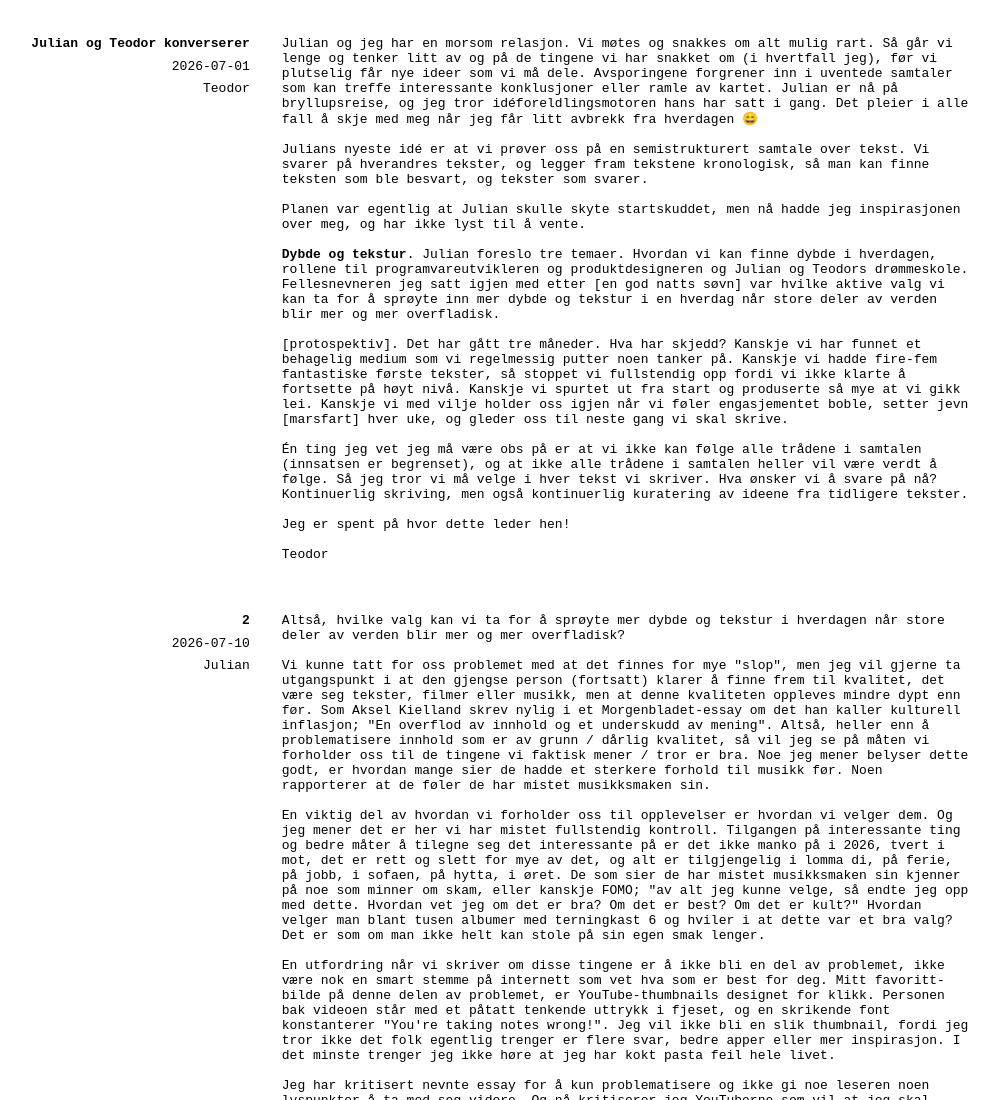
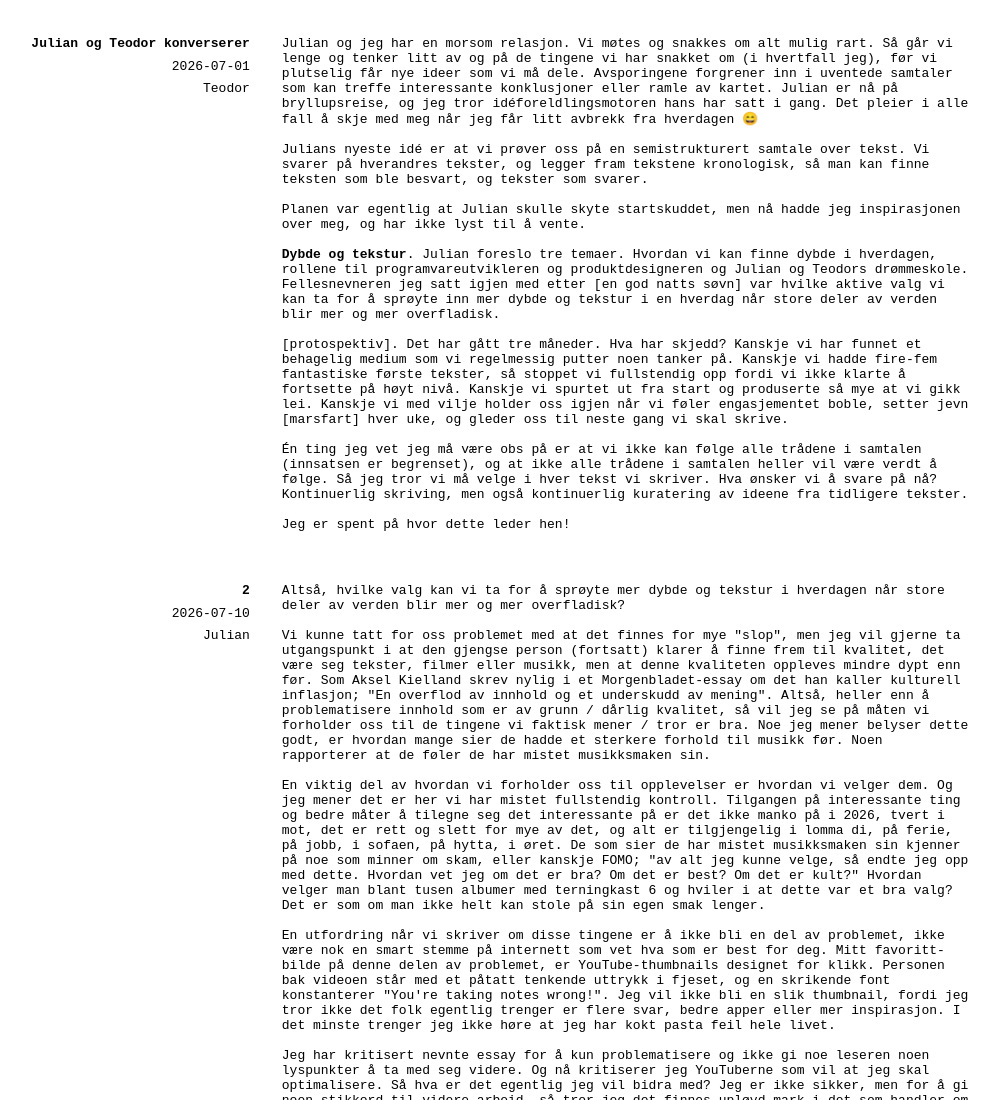
Before and after one commit to teodorlu/2.teod.eu, a plain HTML site: page jtk/index.html in a window 1280 px wide. Shown: the top 1100 px of the page, without its empty margins (178-1177 px from the left). Drawn offline with Linux system fonts and the light colour scheme.

Commit message:
jtk 01: kutt duplikat signatur

```diff
--- a/jtk/index.html
+++ b/jtk/index.html
@@ -20,7 +20,6 @@
 <p>[protospektiv]. Det har gått tre måneder. Hva har skjedd? Kanskje vi har funnet et behagelig medium som vi regelmessig putter noen tanker på. Kanskje vi hadde fire-fem fantastiske første tekster, så stoppet vi fullstendig opp fordi vi ikke klarte å fortsette på høyt nivå. Kanskje vi spurtet ut fra start og produserte så mye at vi gikk lei. Kanskje vi med vilje holder oss igjen når vi føler engasjementet boble, setter jevn [marsfart] hver uke, og gleder oss til neste gang vi skal skrive.</p>
 <p>Én ting jeg vet jeg må være obs på er at vi ikke kan følge alle trådene i samtalen (innsatsen er begrenset), og at ikke alle trådene i samtalen heller vil være verdt å følge. Så jeg tror vi må velge i hver tekst vi skriver. Hva ønsker vi å svare på nå? Kontinuerlig skriving, men også kontinuerlig kuratering av ideene fra tidligere tekster.</p>
 <p>Jeg er spent på hvor dette leder hen!</p>
-<p>Teodor</p>
 </section>
 </article>
 <article>
```
Also changed, not shown: 2 other files.
